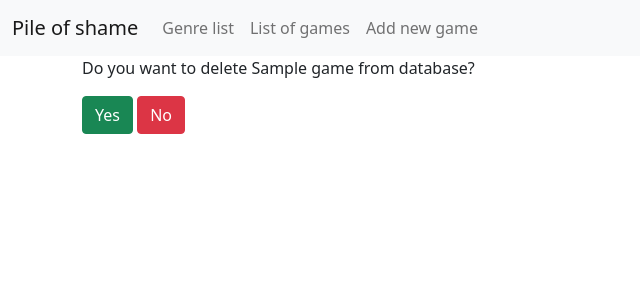
After one commit to Kihimimari/Pile_of_Shame_manager, a Django app: page /game/1/delete in a window 1280 px wide. The commit adds this page. Shown: the top 300 px of the page, without its empty margins (0-640 px from the left). Run offline with Django 4.2, Linux system fonts and the light colour scheme; tables that the repository leaves empty hold one stand-in row (values such as "Sample post"); some libraries are stand-ins or nearby versions.

Commit message:
add game delete view

```diff
--- a/pile_of_shame/urls.py
+++ b/pile_of_shame/urls.py
@@ -18,7 +18,7 @@ from django.urls import path
 from django.views.generic import TemplateView
 
 from viewer.models import Genre, Game
-from viewer.views import GenreListView, GameListView, GameDetailView, GameCreateView, GameUpdateView
+from viewer.views import GenreListView, GameListView, GameDetailView, GameCreateView, GameUpdateView, GameDeleteView
 
 admin.site.register(Genre)
 admin.site.register(Game)
@@ -30,6 +30,7 @@ urlpatterns = [
     path('game/new', GameCreateView.as_view(), name="create_game"),
     path('game/<int:pk>', GameDetailView.as_view(), name='game_details'),
     path('game/<int:pk>/update', GameUpdateView.as_view(), name='update_game'),
+    path('game/<int:pk>/delete', GameDeleteView.as_view(), name='delete_game'),
     path('', TemplateView.as_view(template_name="index.html"), name='index'),
 
 ]
--- /dev/null
+++ b/viewer/templates/forms/delete_game_view.html
@@ -0,0 +1,12 @@
+{% extends "base.html" %}
+
+{% block content %}
+    <form method="post" class="py-4 d-inline">
+        {% csrf_token %}
+        <p>
+            Do you want to delete {{ game.name }} from database?
+        </p>
+    <input type="submit" value="Yes" class="btn btn-success">
+    </form>
+    <input type="button" value="No" class="btn btn-danger" onclick="location.href='{% url "game_details" game.id %}'">
+{% endblock %}
--- a/viewer/templates/game_detail_view.html
+++ b/viewer/templates/game_detail_view.html
@@ -13,7 +13,8 @@
             <hr>
 {#            {% if user.is_authenticated %}#}
             <a class="btn btn-primary" href="{% url "update_game" game.id %}">Update</a>
-{#            <a class="btn btn-danger" href="{% url "viewer:delete_movie" movie.id %}">Delete</a>#}
+            <a class="btn btn-danger" href="{% url "delete_game" game.id %}">Delete</a>
+            <a class="btn btn-outline-dark" href="{% url "game" %}">Return</a>
 {#            {% endif %}#}
         </div>
 
--- a/viewer/templates/game_list.html
+++ b/viewer/templates/game_list.html
@@ -3,8 +3,8 @@
 {% block content %}
 
     <h2 class="py-4">List of games:</h2>
-    <table class="table table-striped table-hover">
-        <thead>
+    <table class="table table-hover">
+        <thead class="table-dark">
         <tr>
             <th scope="col">ID</th>
             <th scope="col">Name</th>
--- a/viewer/templates/genre_list.html
+++ b/viewer/templates/genre_list.html
@@ -3,8 +3,8 @@
 {% block content %}
 
     <h2 class="py-4">List of available genres:</h2>
-    <table class="table table-striped table-hover">
-        <thead>
+    <table class="table table-hover">
+        <thead class="table-dark">
         <tr>
             <th scope="col">ID</th>
             <th scope="col">Name</th>
--- a/viewer/views.py
+++ b/viewer/views.py
@@ -1,6 +1,5 @@
-from django.shortcuts import render
 from django.urls import reverse_lazy
-from django.views.generic import ListView, DetailView, CreateView, UpdateView
+from django.views.generic import ListView, DetailView, CreateView, UpdateView, DeleteView
 from viewer.models import Genre, Game
 from viewer.forms import GameForm
 
@@ -31,3 +30,9 @@ class GameUpdateView(UpdateView):
     form_class = GameForm
     model = Game
     success_url = reverse_lazy("game")
+
+
+class GameDeleteView(DeleteView):
+    template_name = "forms/delete_game_view.html"
+    model = Game
+    success_url = reverse_lazy("game")
```
